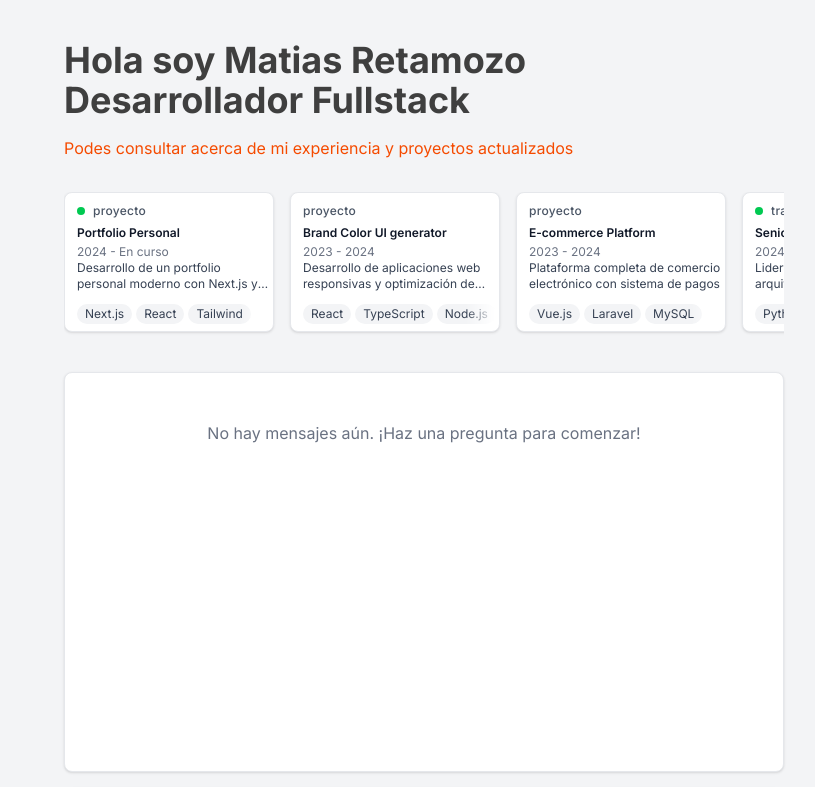
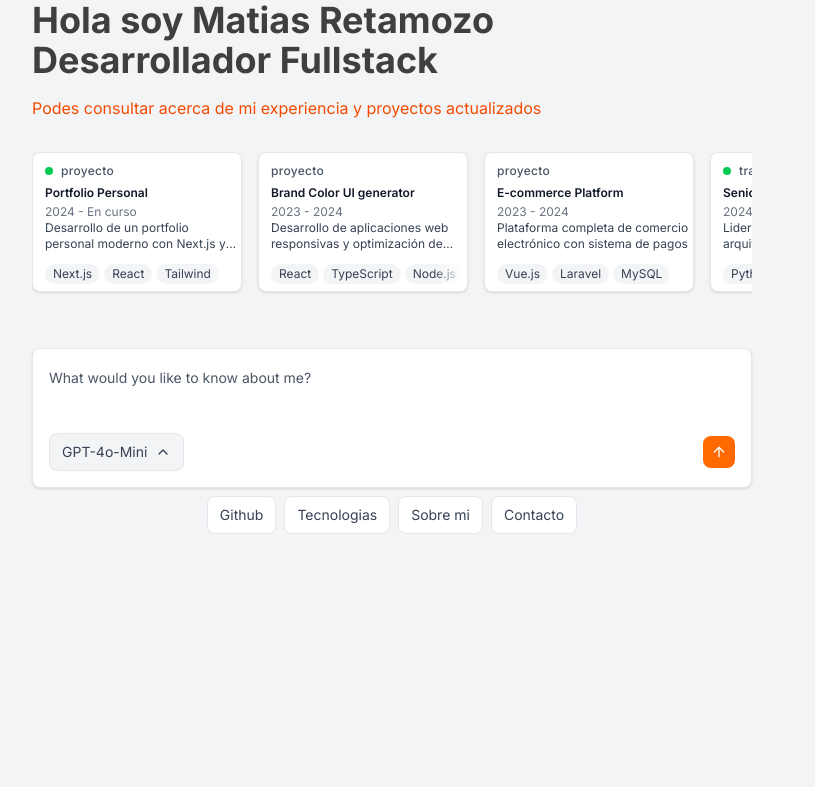
Before and after one commit to matiasreta/portafolio, a Next.js app: page / in a window 1280 px wide. Shown: the top 787 px of the page, without its empty margins (248-1063 px from the left). Built offline with nearby package versions, Linux system fonts and the light colour scheme.

Commit message:
fixing ui

```diff
--- a/src/app/layout.tsx
+++ b/src/app/layout.tsx
@@ -21,7 +21,7 @@ export default function RootLayout({
     <html lang="es">
       <body className={inter.className}>
         <ChatProvider>
-          <div className="min-h-screen">
+          <div className="h-screen bg-gray-100 ">
             {children}
           </div>
         </ChatProvider>
--- a/src/app/page.tsx
+++ b/src/app/page.tsx
@@ -44,26 +44,10 @@ export default function Home() {
     scrollRef.current.scrollLeft = scrollLeft - walk;
   };
   return (
-    <div className="flex h-screen bg-gray-100">
-      {/* Sidebar */}
-      <div className="w-16 bg-white flex flex-col items-center py-6 space-y-6">
-
-      </div>
-
-      {/* Main Content */}
-      <div className="flex-1 flex items-center justify-center p-8">
-        <div className=" w-[720px] h-[720px]">
-          {/* Greeting Section */}
-          <div className=" mb-8">
-            <h1 className="text-4xl font-bold mb-4">
-            Hola soy Matias Retamozo
-            <br/>
-            Desarrollador Fullstack
-            </h1>
-            <p className="text-orange-600 text-base">
-              Podes consultar acerca de mi experiencia y proyectos actualizados
-            </p>
-          </div>
+    <div className="flex bg-gray-100 overflow-y-auto">
+      <div className="flex-1 flex flex-col items-center justify-center ">
+        <div className="flex flex-col-reverse w-[720px]">
+          <Chat />
               {/* Cards container with drag to scroll */}
               <div
                 ref={scrollRef}
@@ -162,11 +146,19 @@ export default function Home() {
                 />
               </div>
             </div>
-
-            <Chat />
-
-            <Toolbar />
-
+            <div className=" mb-8">
+            <h1 className="text-4xl font-bold mb-4">
+            Hola soy Matias Retamozo
+            <br/>
+            Desarrollador Fullstack
+            </h1>
+            <p className="text-orange-600 text-base">
+              Podes consultar acerca de mi experiencia y proyectos actualizados
+            </p>
+          </div>
+        </div>
+        <div className="w-[720px]">
+        <Toolbar />
         </div>
       </div>
     </div>
--- a/src/components/ui/Chat.tsx
+++ b/src/components/ui/Chat.tsx
@@ -13,7 +13,7 @@ const Chat: React.FC = () => {
   };
 
   return (
-    <div className="w-full max-w-4xl mx-auto bg-white border border-gray-200 rounded-lg shadow-sm p-4 mb-4 h-[400px] overflow-y-auto">
+    <div className="w-full max-w-4xl mx-auto mb-4">
       <div className="space-y-4">
         {messages.map((message, index) => (
           <div key={index} className="space-y-2">
@@ -27,7 +27,7 @@ const Chat: React.FC = () => {
 
             {/* Bot Response */}
             <div className="flex justify-start">
-              <div className="bg-gray-100 text-gray-800 rounded-lg px-4 py-2 max-w-[70%]">
+              <div className=" text-gray-800 rounded-lg  py-2 max-w-[70%] font-bold ">
                 {message.bot_response ? (
                   <>
                     <p className="text-sm whitespace-pre-line">{message.bot_response}</p>
@@ -40,7 +40,7 @@ const Chat: React.FC = () => {
                       <div className="w-2 h-2 bg-gray-400 rounded-full animate-bounce" style={{ animationDelay: '0.1s' }}></div>
                       <div className="w-2 h-2 bg-gray-400 rounded-full animate-bounce" style={{ animationDelay: '0.2s' }}></div>
                     </div>
-                    <span className="text-sm text-gray-500">Escribiendo...</span>
+                    <span className="text-sm text-gray-500"></span>
                   </div>
                 )}
               </div>
@@ -49,8 +49,7 @@ const Chat: React.FC = () => {
         ))}
 
         {messages.length === 0 && (
-          <div className="text-center text-gray-500 py-8">
-            <p>No hay mensajes aún. ¡Haz una pregunta para comenzar!</p>
+          <div>
           </div>
         )}
       </div>
```
